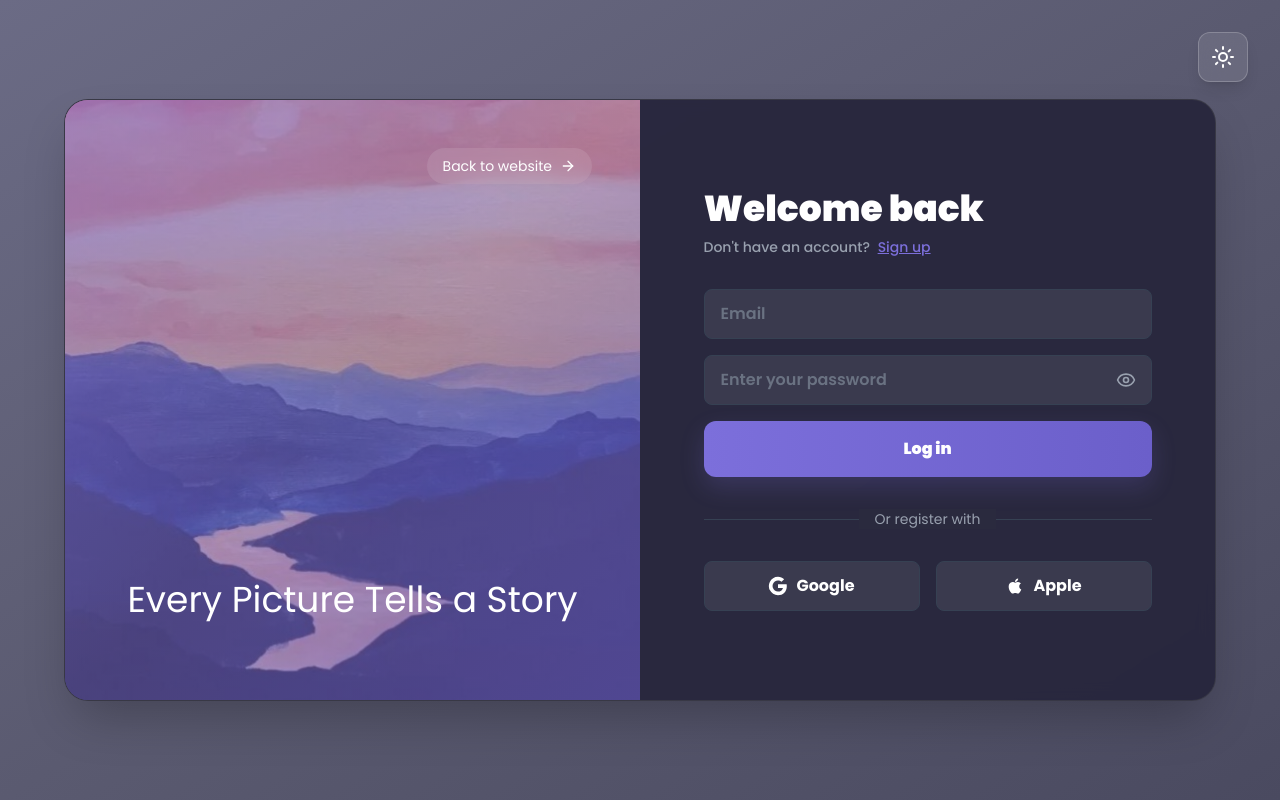
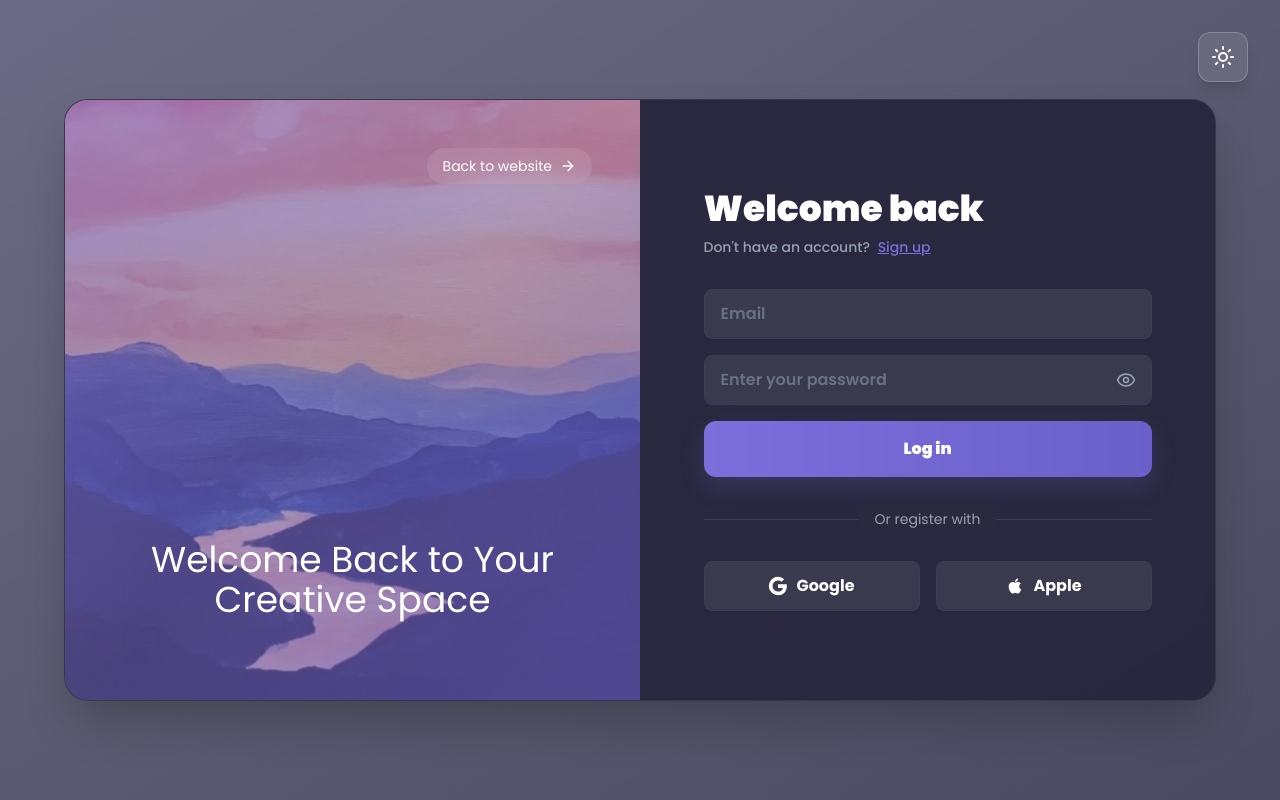
Before and after one commit to UzairAtiq/Login-Page-1, a React (Vite) app: page / in a window 1280 px wide. Built offline with nearby package versions, Linux system fonts and the light colour scheme.

Commit message:
Step 5: Dynamic slides for login mode and finalize dummy login page

```diff
--- a/src/components/LoginPage.jsx
+++ b/src/components/LoginPage.jsx
@@ -110,7 +110,11 @@ const LoginPage = () => {
     }
   };
 
-  const slides = [
+  const slides = isLogin ? [
+    "Welcome Back to Your Creative Space",
+    "Logging in to Build Your Dreams",
+    "Your Journey Continues Here"
+  ] : [
     "Every Picture Tells a Story",
     "Moments That Matter",
     "Capturing Moments, Creating Memories"
```
